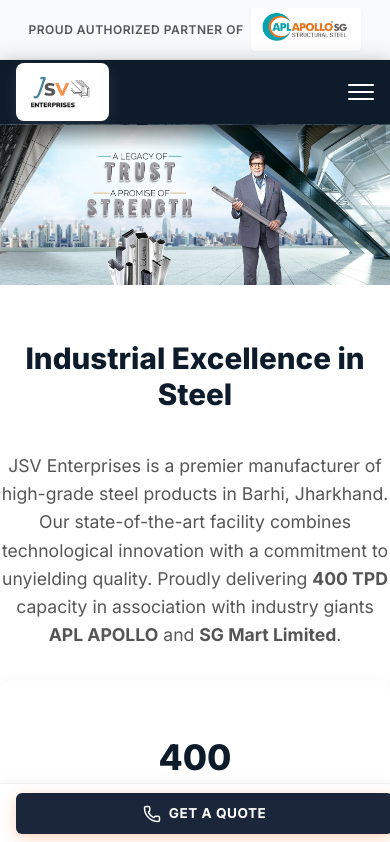
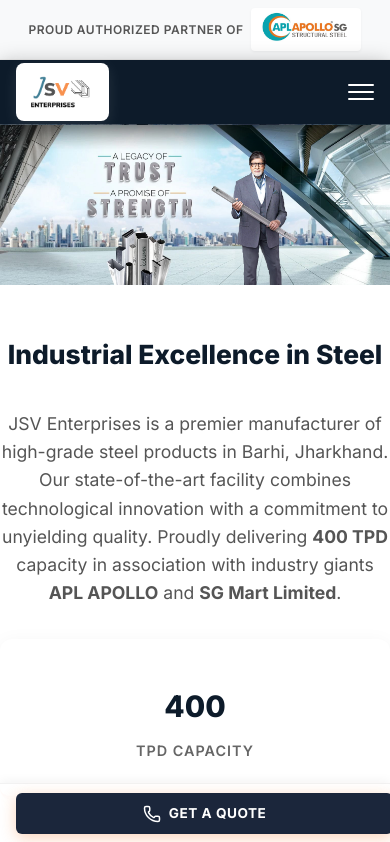
Before and after one commit to AXONDEMON/jsventerprises, a Next.js app: page / in a window 390 px wide. Shown: the top 842 px of the page. Built offline with nearby package versions, Linux system fonts and the light colour scheme.

Commit message:
Optimize mobile UI: reduce font sizes and tighten spacing across all pages

```diff
--- a/src/app/about/page.module.css
+++ b/src/app/about/page.module.css
@@ -13,7 +13,7 @@
     display: flex;
     flex-direction: column-reverse;
     /* Put highlights after content on mobile */
-    gap: 2.5rem;
+    gap: 1.5rem;
 }
 
 @media (min-width: 900px) {
@@ -26,8 +26,8 @@
 }
 
 .intro {
-    font-size: 1.1rem;
-    margin-bottom: 2rem;
+    font-size: 1rem;
+    margin-bottom: 1.5rem;
     line-height: 1.6;
 }
 
--- a/src/app/facility/page.module.css
+++ b/src/app/facility/page.module.css
@@ -94,8 +94,8 @@
     color: white;
     padding: 2rem 1rem;
     border-radius: 12px;
-    margin-bottom: 3.5rem;
-    gap: 2rem;
+    margin-bottom: 2.5rem;
+    gap: 1.5rem;
 }
 
 @media (min-width: 768px) {
@@ -113,7 +113,7 @@
 }
 
 .statBox h3 {
-    font-size: 2.5rem;
+    font-size: 2rem;
     color: var(--accent-color);
     margin-bottom: 0.5rem;
 }
--- a/src/app/globals.css
+++ b/src/app/globals.css
@@ -16,10 +16,17 @@
   --font-inter: var(--font-inter), sans-serif;
   --font-heading: var(--font-inter), sans-serif;
 
-  --container-max: 1240px;
-  --header-height: 70px;
-  --body-size: 16px;
-  --heading-scale: 1.25;
+  --h1-size: 2.5rem;
+  --h2-size: 2rem;
+  --h3-size: 1.5rem;
+}
+
+@media (max-width: 768px) {
+  :root {
+    --h1-size: 2rem;
+    --h2-size: 1.65rem;
+    --h3-size: 1.35rem;
+  }
 }
 
 @media (min-width: 768px) {
@@ -151,8 +158,8 @@
   margin-bottom: 2.5rem;
   font-weight: 800;
   color: var(--primary-color);
-  font-size: 1.85rem;
-  /* Increased for mobile prominence */
+  font-size: 1.65rem;
+  /* Refined for mobile */
 }
 
 @media (min-width: 900px) {
--- a/src/app/page.module.css
+++ b/src/app/page.module.css
@@ -86,7 +86,7 @@
 }
 
 .statCard h3 {
-    font-size: 2.2rem;
+    font-size: 1.85rem;
     color: var(--primary-color);
     margin-bottom: 0.25rem;
     font-weight: 800;
@@ -328,8 +328,8 @@
     color: white;
     text-align: center;
     margin-bottom: 3rem;
-    font-size: 2.75rem;
-    /* Increased for mobile visibility */
+    font-size: 2rem;
+    /* Refined for mobile */
 }
 
 @media (min-width: 768px) {
@@ -441,7 +441,7 @@
 
     .gallerySection,
     .ctaSection {
-        padding: 3rem 1.5rem;
+        padding: 2.5rem 1.25rem;
     }
 
     .ctaSection .btn {
--- a/src/app/products/page.module.css
+++ b/src/app/products/page.module.css
@@ -12,8 +12,8 @@
 .intro {
     text-align: center;
     max-width: 800px;
-    margin: 0 auto 3rem;
-    font-size: 1.1rem;
+    margin: 0 auto 2rem;
+    font-size: 1rem;
     color: #555;
     padding: 0 1rem;
 }
@@ -50,7 +50,7 @@
 }
 
 .productInfo h2 {
-    font-size: 1.75rem;
+    font-size: 1.5rem;
     margin-bottom: 0.5rem;
 }
 
```
